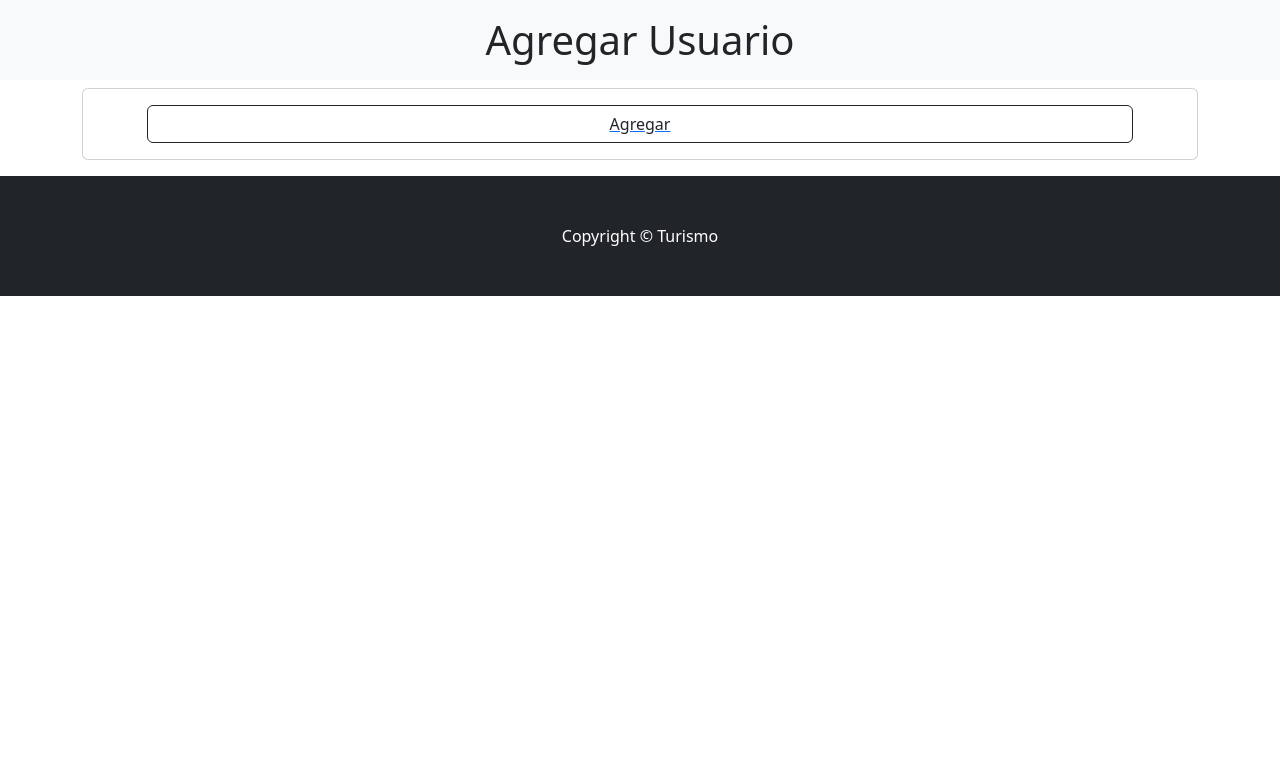
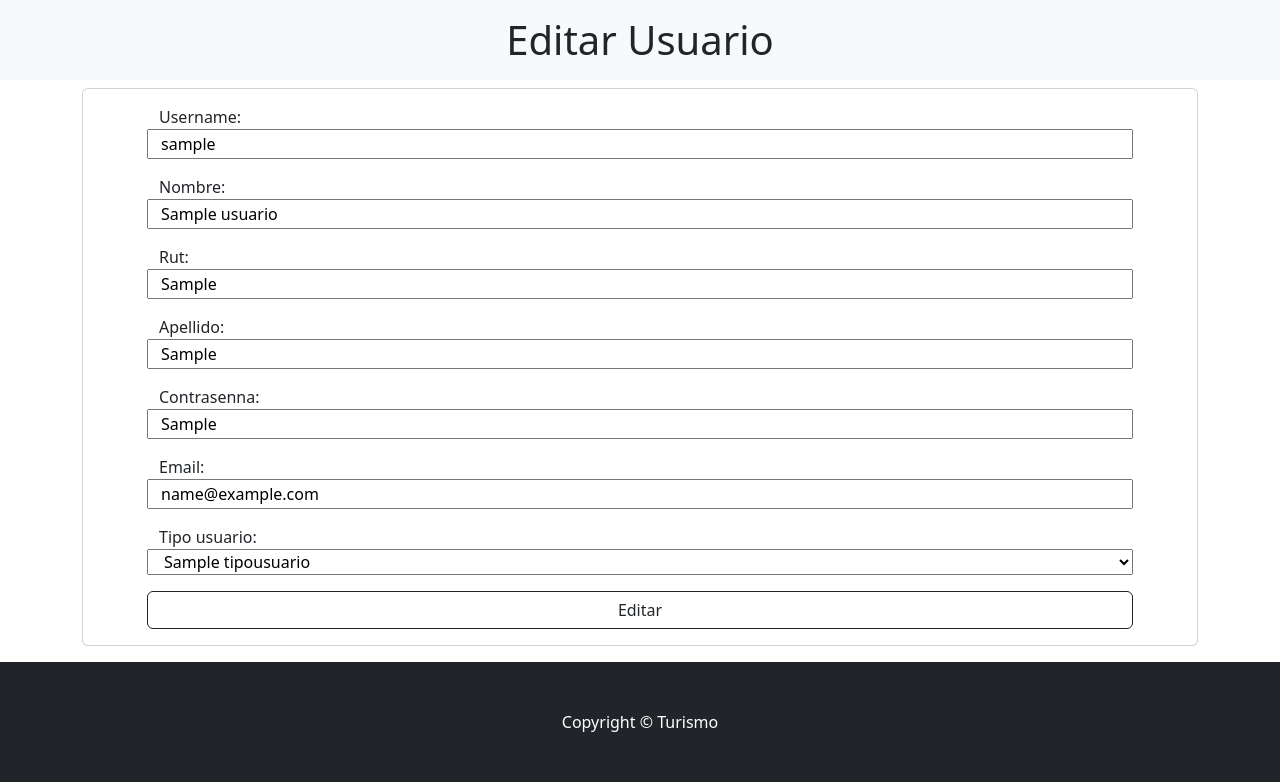
Before and after one commit to ElDyrke/TrabajoBackEnd, a Django app: page /editarUsuarios/1 in a window 1280 px wide. Shown: the part 88-870 px from the top of the page. Before the commit the page ends 384 px from the top, so only its background shows below. Run offline with Django 4.2, Linux system fonts and the light colour scheme; tables that the repository leaves empty hold one stand-in row (values such as "Sample post"); some libraries are stand-ins or nearby versions.

Commit message:
editar Usuario

```diff
--- a/TrabajoBackEnd/urls.py
+++ b/TrabajoBackEnd/urls.py
@@ -17,6 +17,7 @@ urlpatterns = [
     path('cerrar/', views.cerrar_sesion, name="cerrar"),
     path('viajes_reservados/', views.viajes_reservados, name="viajes_reservados"),
     path('editarUsuarios/<int:id>', views.editarUsuarios, name="editarUsuarios"),
+    path('editarUsuarios/', views.editarUsuarios, name="editarUsuarios"),
     path('eliminarUsuarios/<int:id>', views.eliminarUsuarios, name="eliminarUsuarios"),
     path('listaUsuarios/', views.listaUsuarios, name="listaUsuarios"),
     path('listaDestinos/', views.listaDestinos, name="listaDestinos"),
--- a/app/models.py
+++ b/app/models.py
@@ -8,7 +8,7 @@ class TipoUsuario(models.Model):
         return self.nombre
 
 class Usuario(models.Model):
-    username = models.CharField(max_length=50)
+    username = models.CharField(max_length=50, unique=True)
     nombre = models.CharField(max_length=50)
     rut = models.CharField(max_length=10)
     apellido = models.CharField(max_length=50)
--- a/app/views.py
+++ b/app/views.py
@@ -83,6 +83,7 @@ def inicio_sesion(request):
             return render(request, "inicio_sesion.html", {"error_message": error_message})
 
 def listaUsuarios(request):
+    print("lista")
     listaUsuarios = Usuario.objects.all()
     return render(request, "listaUsuarios.html", {"usuarios": listaUsuarios})
 
@@ -103,13 +104,16 @@ def listaReservas(request):
     return render(request, "listaReservas.html", {"reservas": listaReservas})
 
 def editarUsuarios(request,id):
-    # Obtener la instancia del usuario que se va a editar
     usuario = Usuario.objects.get(id=id)
-    formulario = FormUsuario(instance=usuario)
-    if formulario.is_valid():
-        print(formulario)
-        formulario.save()
-    return render(request, 'editarUsuarios.html',  {"usuario":usuario})
+    if request.method == 'GET':
+        formulario = FormUsuario(instance=usuario)
+
+        return render(request, 'editarUsuarios.html',  {"form":formulario, "id": id})
+    elif request.method == 'POST':
+        formulario = FormUsuario(request.POST, instance=usuario)
+        if formulario.is_valid():
+            formulario.save()
+        return redirect('listaUsuarios')
 
 def eliminarUsuarios(request, id):
     usuario = Usuario.objects.get(id=id)
@@ -315,20 +319,3 @@ def formUsuarioUsername(request):
 # Aun no puedo hacer que funcione.
 # primero deberia mostrar la pagina listaUsuarios.html
 # y luego renderizar hacia editarUsuarios.html con el id del cliente.
-def editarUsuarios(request,id):
-    # Obtener la instancia del usuario que se va a editar
-    usuario = Usuario.objects.get(pk=id)
-
-    if request.method == 'POST':
-        formulario = FormUsuario(request.POST, instance=usuario)
-        formulario.tipo_usuario_id = 1
-        if formulario.is_valid():
-            print(formulario)
-            formulario.save()
-            return render(request, 'editarUsuarios.html', {"form": formulario})
-    else:
-        # Si la solicitud no es POST, se mostrara el formulario con los datos actuales del usuario
-        # instance sirve para mostrar los datos del usuario ya almacenados
-        formulario = FormUsuario(instance=usuario)
-
-    return render(request, 'editarUsuarios.html', {'formulario': formulario, 'usuario': usuario})
--- a/templates/admin/agregarReserva.html
+++ b/templates/admin/agregarReserva.html
@@ -13,9 +13,6 @@
                             {{field.errors}}
                             {{field.label_tag}} {{field}}
                         </div>
-
-
-
                     {% endfor %}
                     <div class="row mx-5"><button type="submit" class="btn btn-outline-dark">Agregar</button></div>
                 </form>
--- a/templates/admin/editarUsuarios.html
+++ b/templates/admin/editarUsuarios.html
@@ -1,25 +1,21 @@
 {% extends 'base.html' %}
 
 {% block content %}
-    <h1 class="h1 bg-light text-center p-3">Agregar Usuario</h1>
+    <h1 class="h1 bg-light text-center p-3">Editar Usuario</h1>
     <div class="container">
         <div class="card mb-3">
             <div class="card-body">
-
-                <form action="{% url 'formusuarios' %}" method="post">
+                <form action="{% url 'editarUsuarios' id %}" method="post">
                     {% csrf_token %}
                     {% for field in form %}
                         <div class="row mb-3 mx-5">
                             {{field.errors}}
                             {{field.label_tag}} {{field}}
                         </div>
+                    {% endfor %}
 
+                    <div class="row mx-5"><button type="submit" class="btn btn-outline-dark">Editar</button></div>
 
-
-                    {% endfor %}
-                    <a href="#">
-                        <div class="row mx-5"><button type="submit" class="btn btn-outline-dark">Agregar</button></div>
-                    </a>
                 </form>
 
             </div>
```
Also changed, not shown: app/migrations/0006_alter_usuario_username.py (added).
